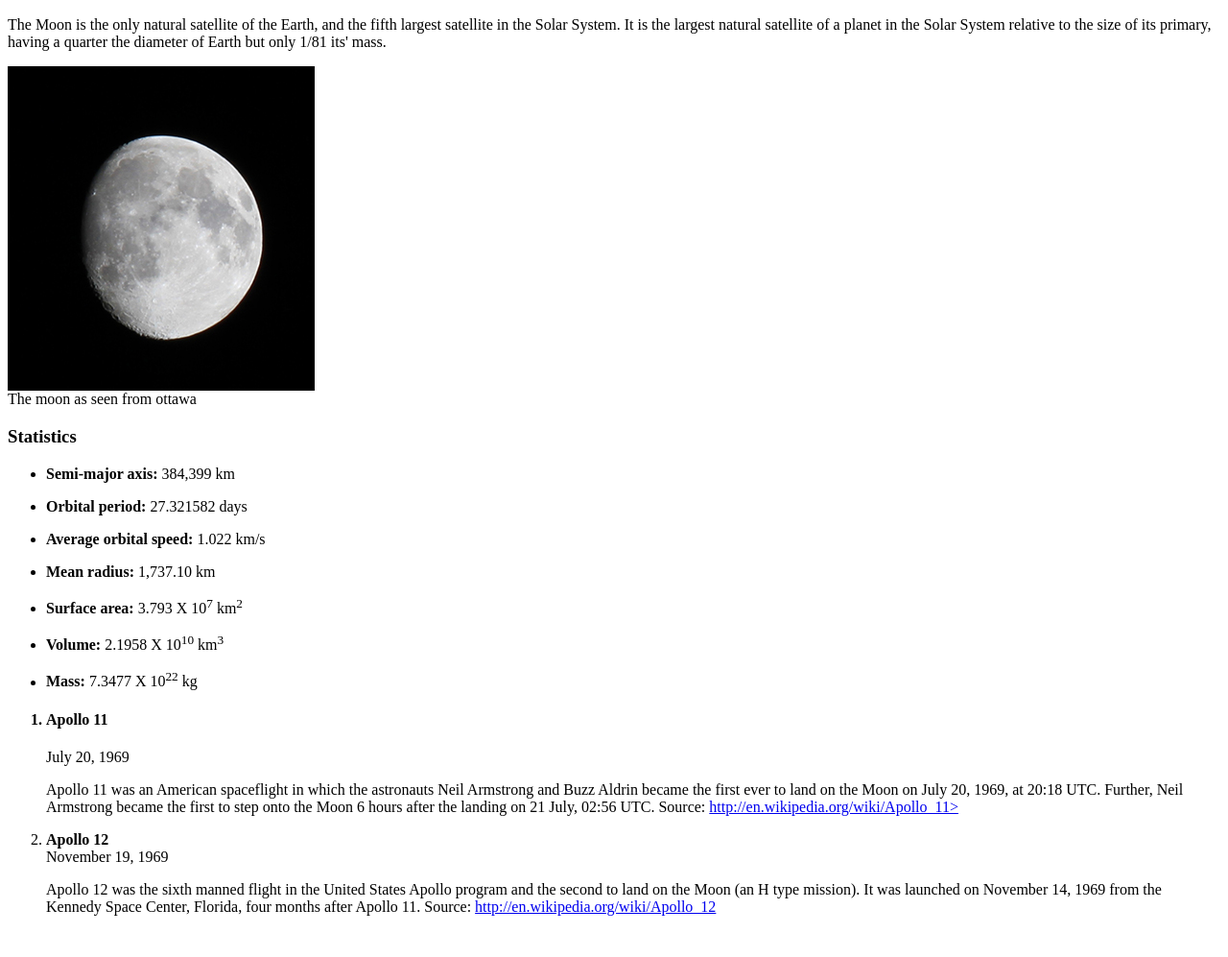
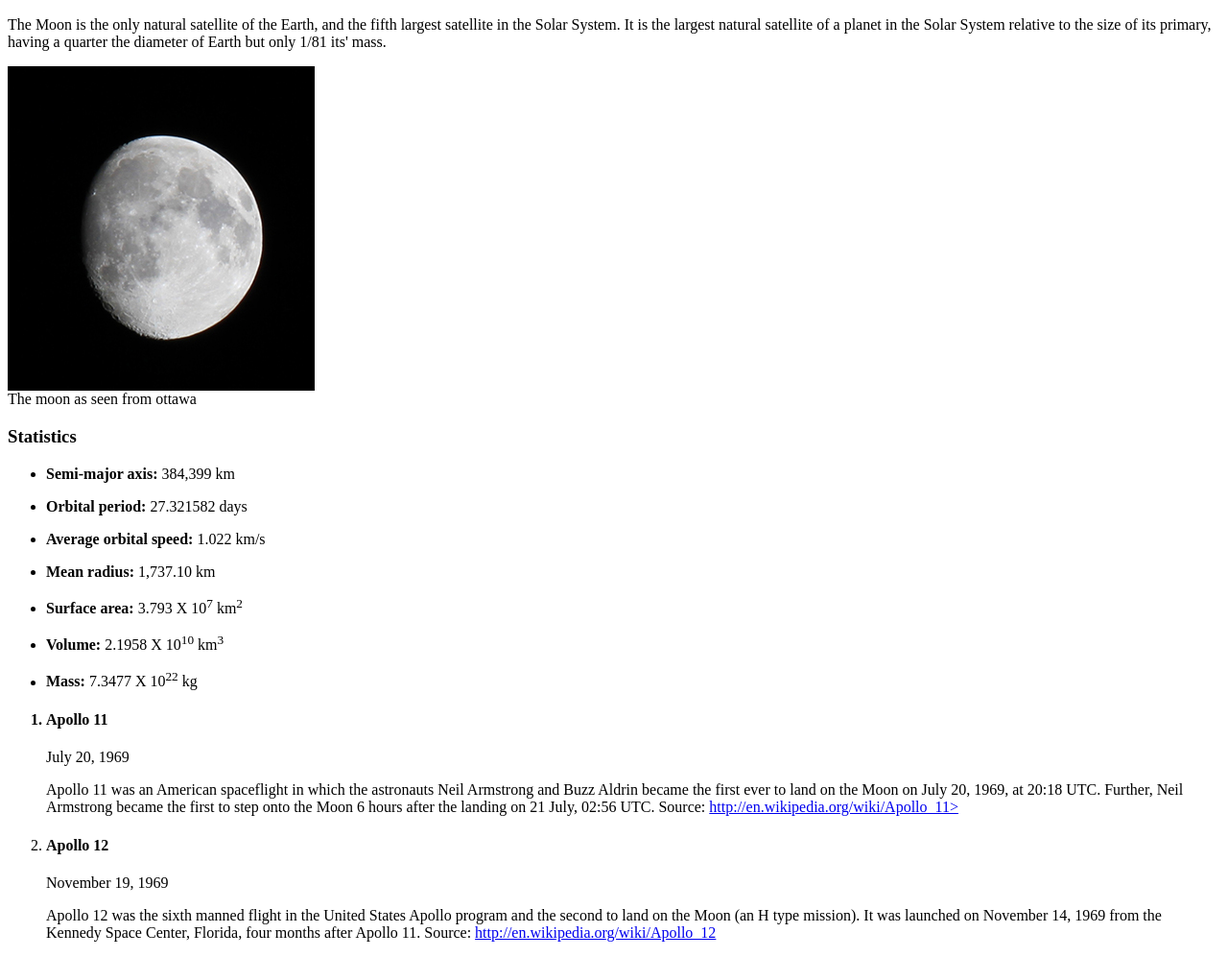
Before and after one commit to oudy0001/mad9013-ex1, a plain HTML site: page index.html in a window 1280 px wide. Shown: the part 96-1093 px from the top of the page at 96% size. Before the commit the page ends 1066 px from the top, so only its background shows below. Drawn offline with Linux system fonts and the light colour scheme.

Commit message:
added an extra h4

```diff
--- a/index.html
+++ b/index.html
@@ -18,7 +18,7 @@
     <time>July 20, 1969</time>
     <p>Apollo 11 was an American spaceflight in which the astronauts Neil Armstrong and Buzz Aldrin became the first ever to land on the Moon on July 20, 1969, at 20:18 UTC. Further, Neil Armstrong became the first to step onto the Moon 6 hours after the landing on 21 July, 02:56 UTC.
 Source: <a href="http://en.wikipedia.org/wiki/Apollo_11">http://en.wikipedia.org/wiki/Apollo_11></a></p>
-    <strong><li>Apollo 12</strong></li>
+    <strong><li><h4>Apollo 12</h4></strong></li>
     <time>November 19, 1969</time>
     <p>Apollo 12 was the sixth manned flight in the United States Apollo program and the second to land on the Moon (an H type mission). It was launched on November 14, 1969 from the Kennedy Space Center, Florida, four months after Apollo 11. Source: <a href="http://en.wikipedia.org/wiki/Apollo_12">http://en.wikipedia.org/wiki/Apollo_12</a></p>
 </ol>
```
